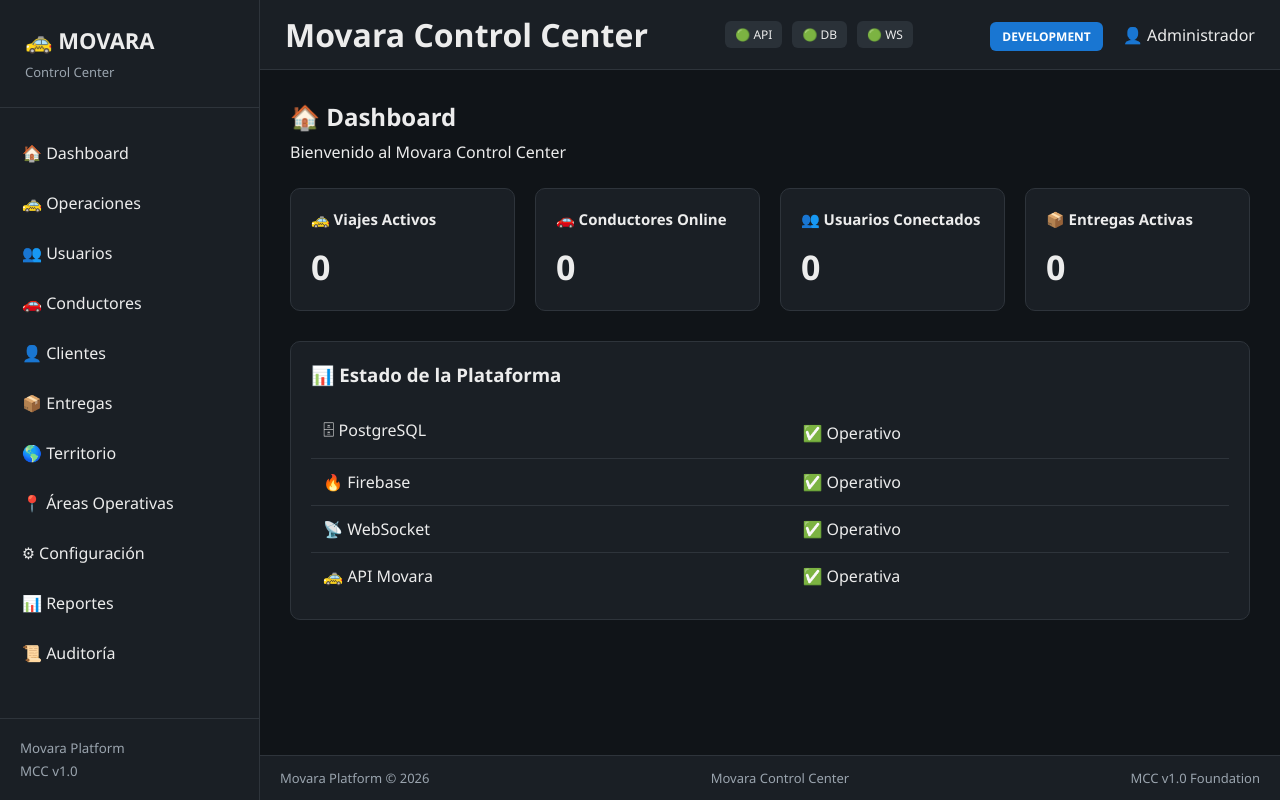
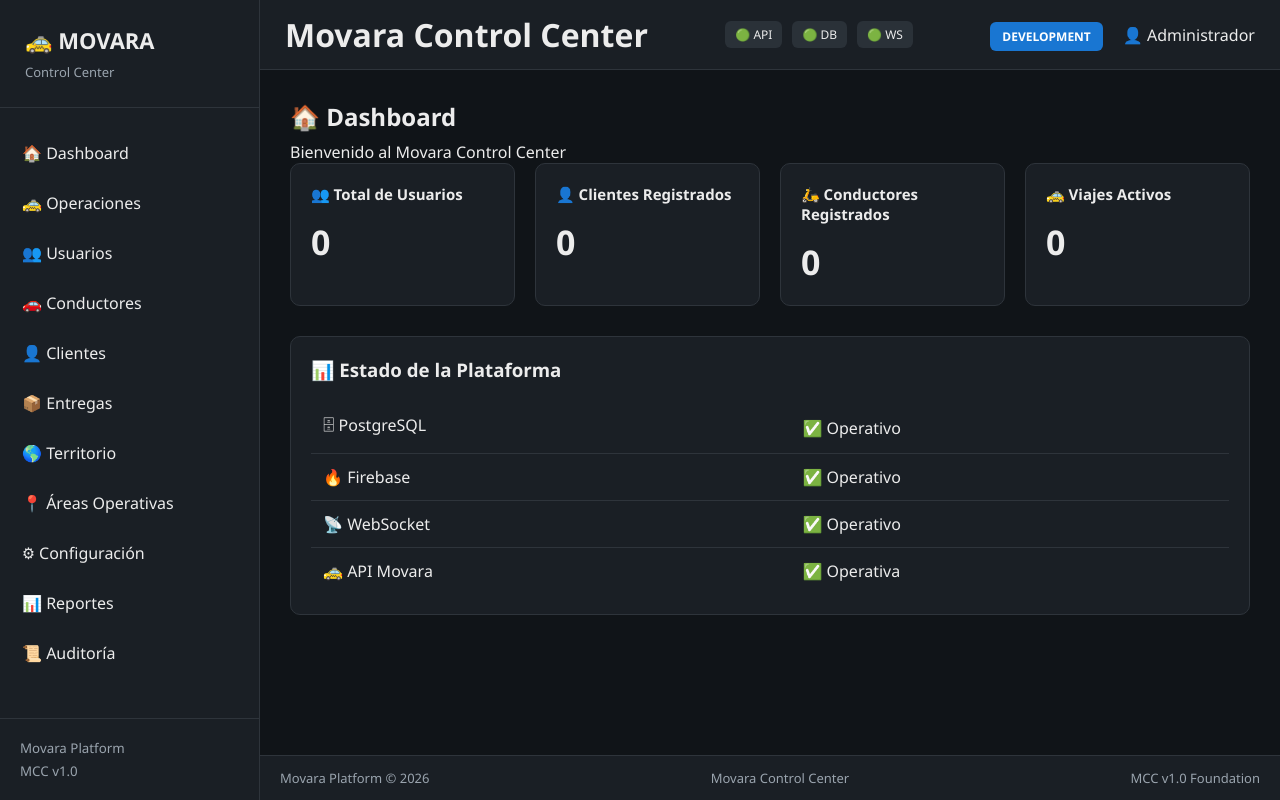
Before and after one commit to ddiazs2512/movara-backend, a FastAPI app: page /admin/ in a window 1280 px wide. Run offline with FastAPI, Linux system fonts and the light colour scheme; parts of the project's set-up code (start-up, migrations or seed data) failed here and were passed over.

Commit message:
Update index.html

```diff
--- a/templates/dashboard/index.html
+++ b/templates/dashboard/index.html
@@ -16,28 +16,26 @@ Dashboard | Movara Control Center
             Bienvenido al Movara Control Center
         </p>
 
-    </div>
+    <div class="cards">
 
-    <div class="cards">
+        <div class="card">
+            <h3>👥 Total de Usuarios</h3>
+            <h1>{{ usuarios }}</h1>
+        </div>
+
+        <div class="card">
+            <h3>👤 Clientes Registrados</h3>
+            <h1>{{ clientes }}</h1>
+        </div>
+
+        <div class="card">
+            <h3>🛵 Conductores Registrados</h3>
+            <h1>{{ conductores }}</h1>
+        </div>
 
         <div class="card">
             <h3>🚕 Viajes Activos</h3>
             <h1>{{ viajes }}</h1>
-        </div>
-
-        <div class="card">
-            <h3>🚗 Conductores Online</h3>
-            <h1>{{ conductores }}</h1>
-        </div>
-
-        <div class="card">
-            <h3>👥 Usuarios Conectados</h3>
-            <h1>{{ usuarios }}</h1>
-        </div>
-
-        <div class="card">
-            <h3>📦 Entregas Activas</h3>
-            <h1>{{ entregas }}</h1>
         </div>
 
     </div>
```
